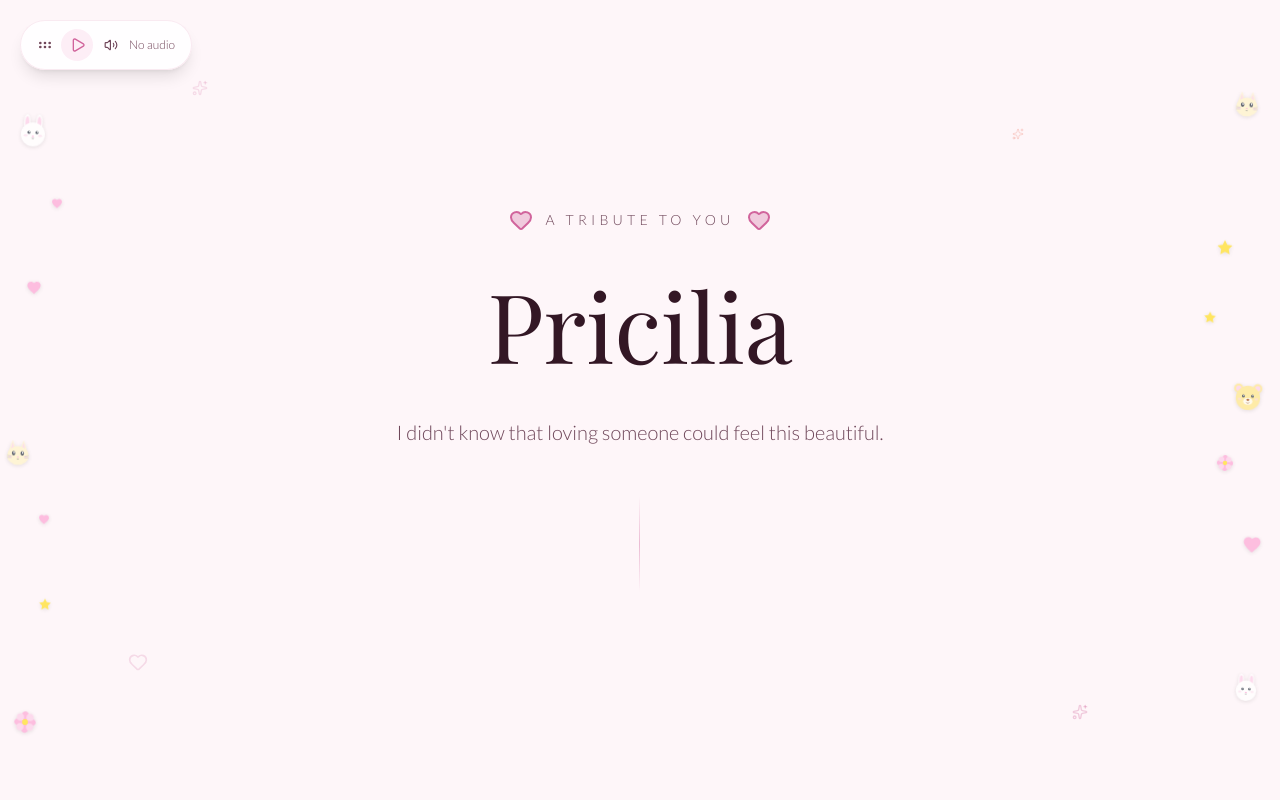
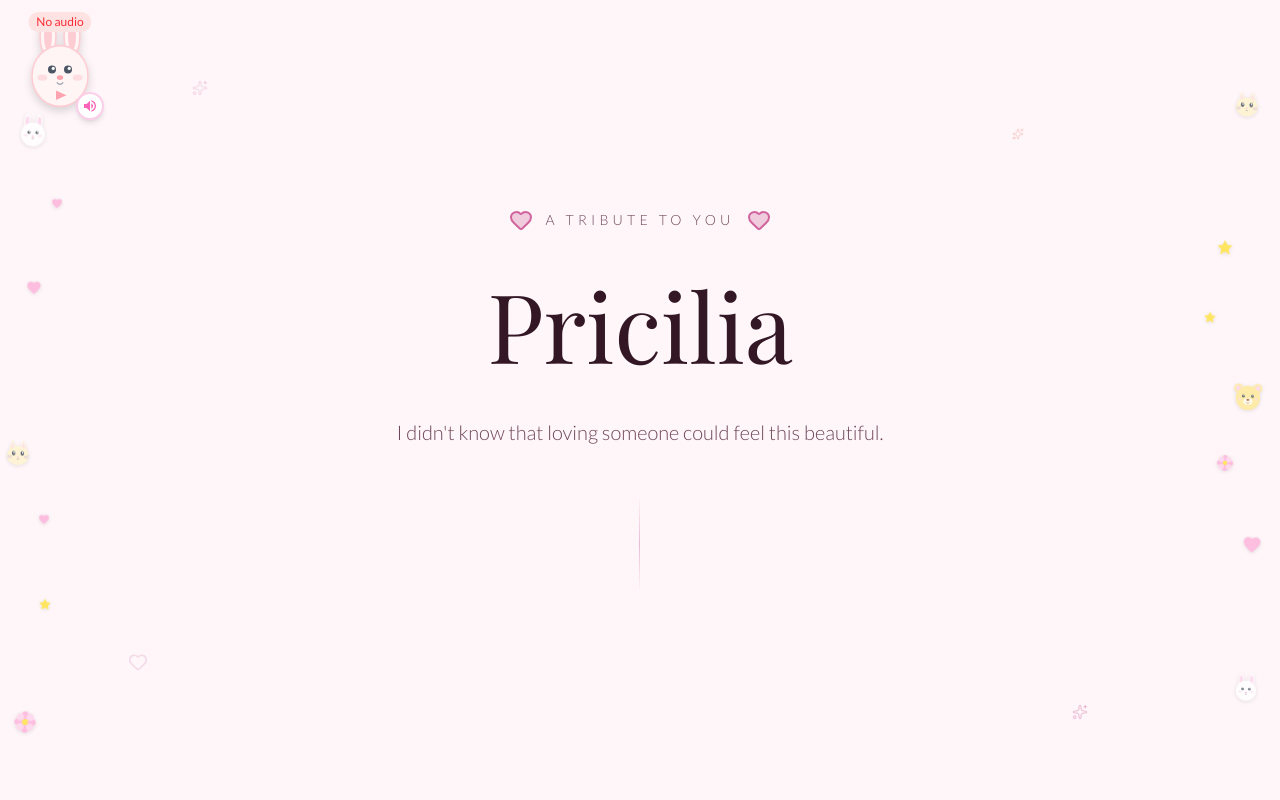
Before and after one commit to Simonsihole/PPS, a Next.js app: page / in a window 1280 px wide. Shown: the top 800 px of the page. Built offline with nearby package versions, Linux system fonts and the light colour scheme; a web font is replaced by a local one.

Commit message:
update:audio player

```diff
--- a/components/audio-player.tsx
+++ b/components/audio-player.tsx
@@ -1,7 +1,6 @@
 "use client"
 
 import { useEffect, useRef, useState } from "react"
-import { Play, Pause, Volume2, VolumeX, GripHorizontal } from "lucide-react"
 
 export function AudioPlayer() {
   const audioRef = useRef<HTMLAudioElement>(null)
@@ -42,9 +41,8 @@ export function AudioPlayer() {
       const newX = e.clientX - dragOffset.current.x
       const newY = e.clientY - dragOffset.current.y
 
-      // Keep within viewport bounds
-      const maxX = window.innerWidth - (playerRef.current?.offsetWidth || 200)
-      const maxY = window.innerHeight - (playerRef.current?.offsetHeight || 50)
+      const maxX = window.innerWidth - (playerRef.current?.offsetWidth || 80)
+      const maxY = window.innerHeight - (playerRef.current?.offsetHeight || 80)
 
       setPosition({
         x: Math.max(0, Math.min(newX, maxX)),
@@ -63,8 +61,8 @@ export function AudioPlayer() {
       const newX = touch.clientX - dragOffset.current.x
       const newY = touch.clientY - dragOffset.current.y
 
-      const maxX = window.innerWidth - (playerRef.current?.offsetWidth || 200)
-      const maxY = window.innerHeight - (playerRef.current?.offsetHeight || 50)
+      const maxX = window.innerWidth - (playerRef.current?.offsetWidth || 80)
+      const maxY = window.innerHeight - (playerRef.current?.offsetHeight || 80)
 
       setPosition({
         x: Math.max(0, Math.min(newX, maxX)),
@@ -125,7 +123,7 @@ export function AudioPlayer() {
         setIsPlaying(true)
       }
     } catch {
-      // Browser blocked autoplay, user needs to interact first
+      // Browser blocked autoplay
     }
   }
 
@@ -143,52 +141,109 @@ export function AudioPlayer() {
 
       <div
         ref={playerRef}
-        className="fixed z-50"
+        className="fixed z-50 select-none"
         style={{
           left: position.x,
           top: position.y,
-          cursor: isDragging ? "grabbing" : "default",
+          cursor: isDragging ? "grabbing" : "grab",
         }}
+        onMouseDown={handleDragStart}
+        onTouchStart={handleDragStart}
       >
-        <div className="flex items-center gap-1 bg-card/95 backdrop-blur-md rounded-full px-3 py-2 shadow-lg border border-border/50">
-          {/* Drag handle */}
-          <div
-            onMouseDown={handleDragStart}
-            onTouchStart={handleDragStart}
-            className="cursor-grab active:cursor-grabbing p-1 hover:bg-primary/10 rounded-full transition-colors"
+        {/* Cute Bunny Audio Player */}
+        <div className="relative">
+          {/* Bunny body */}
+          <svg
+            viewBox="0 0 100 120"
+            className="w-16 h-20 md:w-20 md:h-24 drop-shadow-lg"
+            onClick={(e) => {
+              e.stopPropagation()
+              togglePlay()
+            }}
           >
-            <GripHorizontal className="w-4 h-4 text-muted-foreground" />
-          </div>
+            {/* Ears */}
+            <ellipse cx="35" cy="20" rx="10" ry="25" fill="#FFF5F5" stroke="#FECDD3" strokeWidth="2" />
+            <ellipse cx="65" cy="20" rx="10" ry="25" fill="#FFF5F5" stroke="#FECDD3" strokeWidth="2" />
+            <ellipse cx="35" cy="20" rx="5" ry="18" fill="#FECDD3" />
+            <ellipse cx="65" cy="20" rx="5" ry="18" fill="#FECDD3" />
 
+            {/* Head/Body */}
+            <ellipse cx="50" cy="70" rx="35" ry="38" fill="#FFF5F5" stroke="#FECDD3" strokeWidth="2" />
+
+            {/* Eyes - change based on playing state */}
+            {isPlaying ? (
+              <>
+                {/* Happy closed eyes when playing */}
+                <path d="M35 62 Q40 58 45 62" stroke="#4B5563" strokeWidth="2.5" fill="none" strokeLinecap="round" />
+                <path d="M55 62 Q60 58 65 62" stroke="#4B5563" strokeWidth="2.5" fill="none" strokeLinecap="round" />
+              </>
+            ) : (
+              <>
+                {/* Open eyes when paused */}
+                <circle cx="40" cy="62" r="5" fill="#4B5563" />
+                <circle cx="60" cy="62" r="5" fill="#4B5563" />
+                <circle cx="41.5" cy="60.5" r="2" fill="white" />
+                <circle cx="61.5" cy="60.5" r="2" fill="white" />
+              </>
+            )}
+
+            {/* Nose */}
+            <ellipse cx="50" cy="72" rx="4" ry="3" fill="#FDA4AF" />
+
+            {/* Cheeks */}
+            <ellipse cx="28" cy="72" rx="6" ry="4" fill="#FECDD3" opacity="0.6" />
+            <ellipse cx="72" cy="72" rx="6" ry="4" fill="#FECDD3" opacity="0.6" />
+
+            {/* Mouth */}
+            <path d="M46 78 Q50 83 54 78" stroke="#9CA3AF" strokeWidth="1.5" fill="none" />
+
+            {/* Play/Pause icon on belly */}
+            {isPlaying ? (
+              <>
+                <rect x="43" y="88" width="5" height="12" rx="1" fill="#FDA4AF" />
+                <rect x="52" y="88" width="5" height="12" rx="1" fill="#FDA4AF" />
+              </>
+            ) : (
+              <polygon points="45,88 45,100 58,94" fill="#FDA4AF" />
+            )}
+          </svg>
+
+          {/* Mute button - small circle */}
           <button
-            onClick={togglePlay}
-            className="w-8 h-8 rounded-full bg-primary/10 hover:bg-primary/20 flex items-center justify-center transition-colors"
-            aria-label={isPlaying ? "Pause music" : "Play music"}
+            onClick={(e) => {
+              e.stopPropagation()
+              toggleMute()
+            }}
+            className="absolute -bottom-1 -right-1 w-6 h-6 md:w-7 md:h-7 rounded-full bg-white border-2 border-pink-200 flex items-center justify-center shadow-md hover:bg-pink-50 transition-colors"
+            aria-label={isMuted ? "Unmute" : "Mute"}
           >
-            {isPlaying ? (
-              <Pause className="w-4 h-4 text-primary" />
+            {isMuted ? (
+              <svg viewBox="0 0 24 24" className="w-3 h-3 md:w-4 md:h-4 text-pink-400" fill="currentColor">
+                <path d="M16.5 12c0-1.77-1.02-3.29-2.5-4.03v2.21l2.45 2.45c.03-.2.05-.41.05-.63zm2.5 0c0 .94-.2 1.82-.54 2.64l1.51 1.51C20.63 14.91 21 13.5 21 12c0-4.28-2.99-7.86-7-8.77v2.06c2.89.86 5 3.54 5 6.71zM4.27 3L3 4.27 7.73 9H3v6h4l5 5v-6.73l4.25 4.25c-.67.52-1.42.93-2.25 1.18v2.06c1.38-.31 2.63-.95 3.69-1.81L19.73 21 21 19.73l-9-9L4.27 3zM12 4L9.91 6.09 12 8.18V4z"/>
+              </svg>
             ) : (
-              <Play className="w-4 h-4 text-primary ml-0.5" />
+              <svg viewBox="0 0 24 24" className="w-3 h-3 md:w-4 md:h-4 text-pink-400" fill="currentColor">
+                <path d="M3 9v6h4l5 5V4L7 9H3zm13.5 3c0-1.77-1.02-3.29-2.5-4.03v8.05c1.48-.73 2.5-2.25 2.5-4.02zM14 3.23v2.06c2.89.86 5 3.54 5 6.71s-2.11 5.85-5 6.71v2.06c4.01-.91 7-4.49 7-8.77s-2.99-7.86-7-8.77z"/>
+              </svg>
             )}
           </button>
 
-          <button
-            onClick={toggleMute}
-            className="w-7 h-7 rounded-full hover:bg-primary/10 flex items-center justify-center transition-colors"
-            aria-label={isMuted ? "Unmute" : "Mute"}
-          >
-            {isMuted ? (
-              <VolumeX className="w-3.5 h-3.5 text-muted-foreground" />
-            ) : (
-              <Volume2 className="w-3.5 h-3.5 text-muted-foreground" />
-            )}
-          </button>
+          {/* Status indicator */}
+          {audioError && (
+            <div className="absolute -top-2 left-1/2 -translate-x-1/2 bg-red-100 text-red-500 text-xs px-2 py-0.5 rounded-full whitespace-nowrap">
+              No audio
+            </div>
+          )}
 
-          <span className="text-xs text-muted-foreground font-light pr-1 hidden sm:inline">
-            {audioError ? "No audio" : "Music"}
-          </span>
+          {/* Floating animation when playing */}
+          {isPlaying && (
+            <div className="absolute -top-1 left-1/2 -translate-x-1/2">
+              <span className="text-xs animate-bounce inline-block">&#9835;</span>
+            </div>
+          )}
         </div>
       </div>
+
     </>
   )
 }
```
